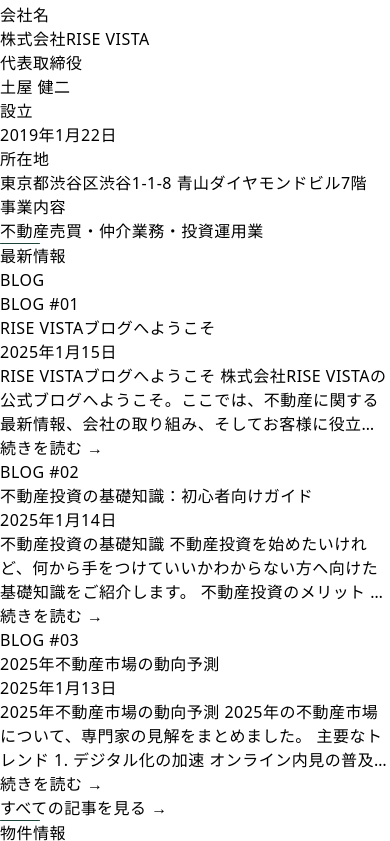
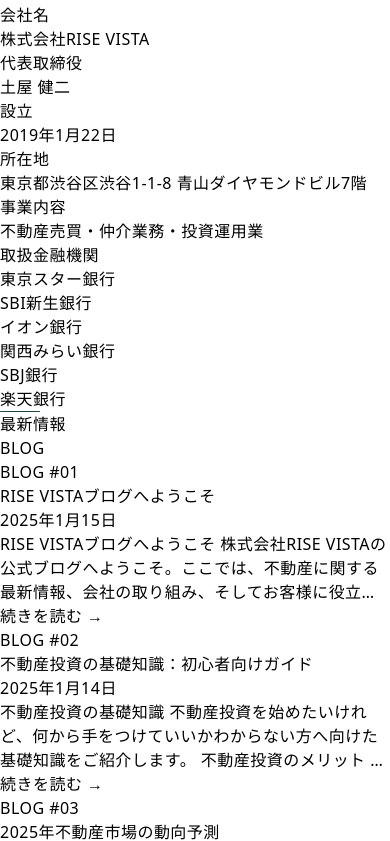
Before and after one commit to Risevista/newbridge, an Astro site: page / in a window 390 px wide. Shown: the part 11080-11921 px from the top of the page. Built offline with nearby package versions, Linux system fonts and the light colour scheme; Astro itself is replaced by a stand-in of ours.

Commit message:
add banks section

```diff
--- a/src/components/Header.astro
+++ b/src/components/Header.astro
@@ -21,7 +21,7 @@
     text: '企業情報',
     submenu: [
       { href: '/#company', text: '会社概要' },
-      { href: '/#company', text: '取扱金融機関' },
+      { href: '/#banks', text: '取扱金融機関' },
     ]
   },
   {
--- a/src/pages/index.astro
+++ b/src/pages/index.astro
@@ -698,11 +698,28 @@
               <dt class="md:w-[35%] w-full">事業内容</dt>
               <dd class="md:w-[65%] w-full">不動産売買・仲介業務・投資運用業</dd>
             </div>
+
+            <!-- 取扱金融機関 -->
+            <div class="flex flex-col md:flex-row py-3" id="banks">
+              <dt class="md:w-[35%] w-full">取扱金融機関</dt>
+              <dd class="md:w-[65%] w-full">
+                <ul class="list-disc pl-5 space-y-1">
+                  <li>東京スター銀行</li>
+                  <li>SBI新生銀行</li>
+                  <li>イオン銀行</li>
+                  <li>関西みらい銀行</li>
+                  <li>SBJ銀行</li>
+                  <li>楽天銀行</li>
+                </ul>
+              </dd>
+            </div>
           </dl>
         </div>
       </div>
     </div>
   </section>
+
+
   <!-- Blog Section -->
   <section class="py-24 bg-primary-back" id="blog">
     <div class="max-w-6xl mx-auto px-4">
```
